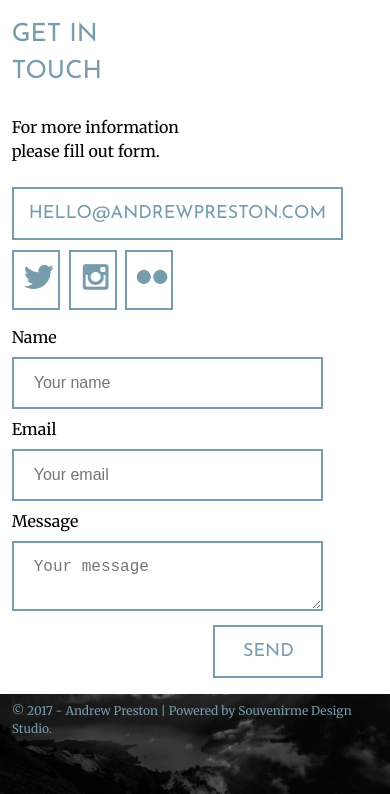
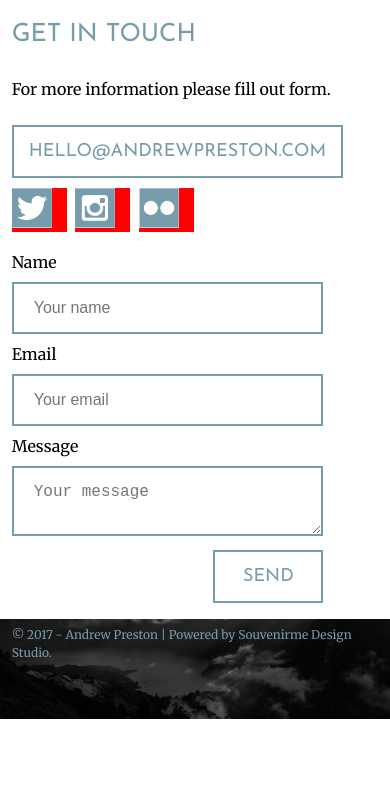
Before and after one commit to mariavaz/hostproject, a plain HTML site: page index.html in a window 390 px wide. Shown: the part 3475-4269 px from the top of the page. After the commit the page ends 4194 px from the top, so only its background shows below. Drawn offline with nearby package versions, Linux system fonts and the light colour scheme.

Commit message:
Assignment v03

```diff
--- a/css/style.css
+++ b/css/style.css
@@ -508,9 +508,8 @@ input[type=submit]:hover {
 .contact-text ul li {
 	list-style-type: none;
 	display: inline-block;
-	padding: 5px;
-	border: 2px solid #779cab;
-  	margin-right: 8px;
+  background-color: red;
+  line-height: normal;
 }
 
 .contact-text ul li:hover {
@@ -746,13 +745,15 @@ MEDIA SCREEN
 		float: left;
 		width: 100%;
 	}
-	footer{
-		height: 100px;
-	}
+
+  .contact-text{
+    width: 100%;
+  }
 	.contact-text ul li {
-		width: 28%;
+		width: 15%;
 		margin-right: 5px;
 	}
+
 	h3{
 		font-size: 25px;
 	}
@@ -765,4 +766,8 @@ MEDIA SCREEN
 	}
 	.section-title {
 		font-size: 14px;
+  }
+  footer{
+    height: 100px;
+  }
 }
--- a/index.html
+++ b/index.html
@@ -188,11 +188,11 @@
 				<h3>Get in touch</h3>
 				</header><br>
 				<p>For more information please fill out form.</p><br>
-				<button><a href="mailto:hello@andrewpreston.com?Subject=Hello%20again" target="_top">hello@andrewpreston.com</a></button><br>
+				<button><a href="mailto:hello@andrewpreston.com?Subject=Hello!" target="_top">hello@andrewpreston.com</a></button><br>
 				<ul>
-					<li><a href="https://twitter.com/itsoundsmadeup"><img src="images/social media-01.png" alt="Twitter logo" height="40" width="40"></a></li>
-					<li><a href="https://www.instagram.com/andypres10/"><img src="images/social media-03.png" alt="Instagram logo" height="40" width="40"></a></li>
-					<li><a href="https://twitter.com/itsoundsmadeup"><img src="images/social media-02.png" alt="Flickr logo" height="40" width="40"></a></li>
+					<li><a href="https://twitter.com/itsoundsmadeup"><img src="images/twitter.jpg" alt="Twitter logo" height="40" width="40"></a></li>
+					<li><a href="https://www.instagram.com/andypres10/"><img src="images/instagram.jpg" alt="Instagram logo" height="40" width="40"></a></li>
+					<li><a href="https://www.flickr.com/photos/andrewpreston/albums/with/72157649180301311"><img src="images/flickr.jpg" alt="Flickr logo" height="40" width="40"></a></li>
 				</ul>
 			</section>
 
```
Also changed, not shown: design/flickr.jpg (added), design/instagram.jpg (added), design/twitter.jpg (added), images/flickr.jpg (added), images/instagram.jpg (added), images/twitter.jpg (added), 1 other file.
